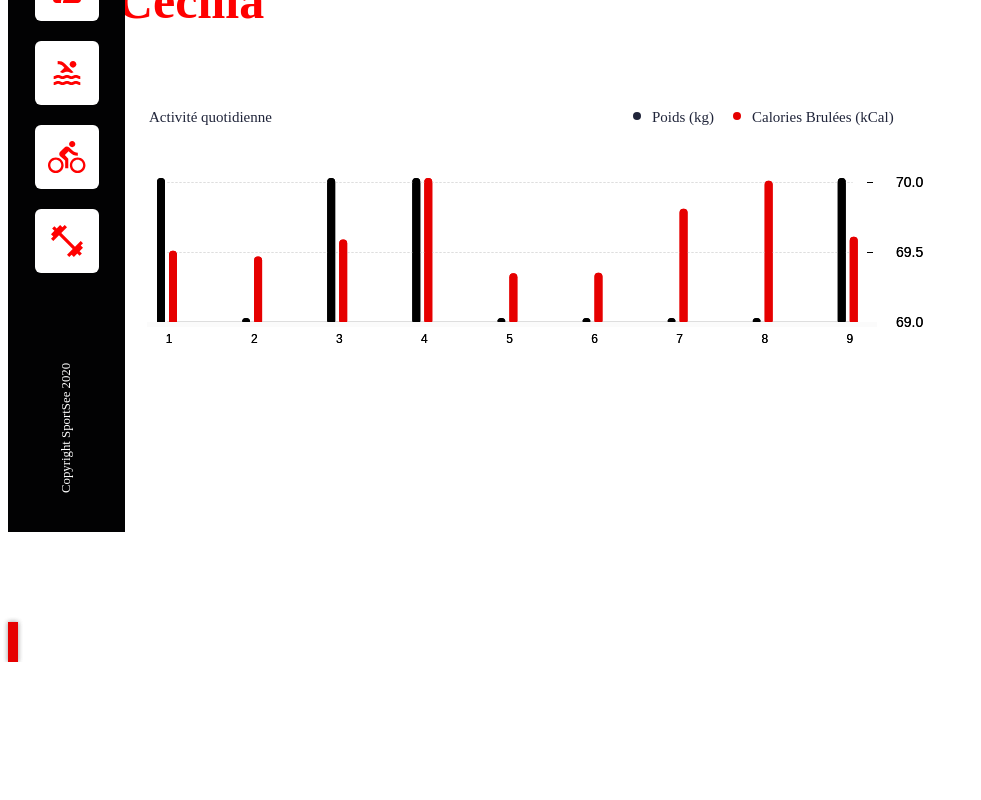
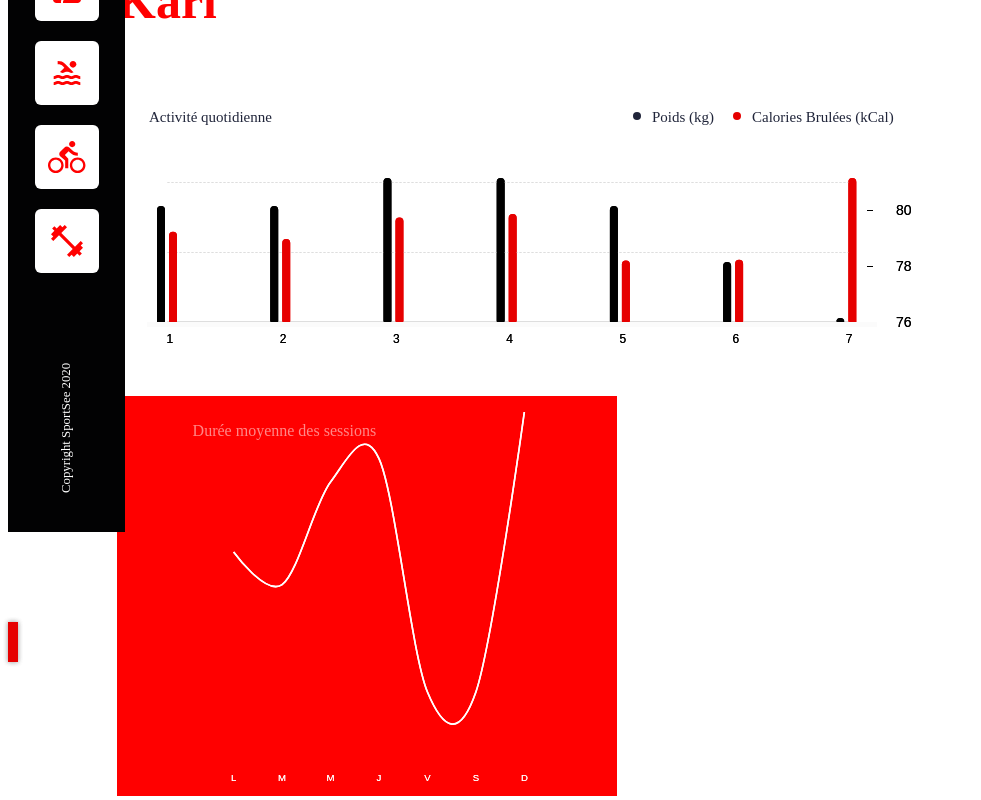
Before and after one commit to leen1515/sportsee, a React (Create React App) app in the folder sportsee/: page /profil in a window 1280 px wide. Shown: the part 277-1077 px from the top of the page, without its empty margins (0-981 px from the left). Before the commit the page ends 939 px from the top, so only its background shows below. Built offline with nearby package versions, Linux system fonts and the light colour scheme.

Commit message:
feat(): Linechart color of day in white and update getdatacalls

```diff
--- a/sportsee/src/components/Linechart.jsx
+++ b/sportsee/src/components/Linechart.jsx
@@ -13,7 +13,7 @@ function Linechart() {
                 viewBox="0 0 500 500"
                 style={{ backgroundColor: '#FF0000' }}
             >
-                 <text x="32" y="50" fill="#ffffff87" fontSize="15">
+                 <text x="32" y="50" fill="#ffffff87" fontSize="20px">
                     Durée moyenne des sessions
                 </text>
                 {datas && (
--- a/sportsee/src/components/d3/LinechartD3.jsx
+++ b/sportsee/src/components/d3/LinechartD3.jsx
@@ -44,7 +44,8 @@ function LineChartD3({ data }) {
         .call(d3.axisBottom(x)
         .tickValues(uniqueDays)
         .tickFormat((d, i) => days[i]).tickSize(0))
-        .selectAll(".domain")
+
+        xAxis.selectAll(".domain")
         .attr('opacity', 0);
 
         graphic.append("g")
@@ -52,7 +53,7 @@ function LineChartD3({ data }) {
             .selectAll(".domain")
             .attr('opacity', 0);
 
-        xAxis.selectAll("text")
+        xAxis.selectAll(".tick text")
             .attr("fill", "#ffffff")
             .attr("font-size", "12px");
 
--- a/sportsee/src/pages/profil/Profil.jsx
+++ b/sportsee/src/pages/profil/Profil.jsx
@@ -2,6 +2,7 @@ import styled from 'styled-components';
 import { useContext } from 'react';
 import { datasContext } from '../../routes/GetRoutes';
 import BarChart from '../../components/Barchart';
+import Linechart from '../../components/Linechart';
 
 const MainProfil = styled.main`
     position:absolute;
@@ -36,7 +37,7 @@ function Profil() {
             </UserName>
         </UserCard>
         <BarChart />
-
+        <Linechart />
     </MainProfil>
 }
 
--- a/sportsee/src/routes/GetRoutes.jsx
+++ b/sportsee/src/routes/GetRoutes.jsx
@@ -11,7 +11,7 @@ function GetRoutes(){
     const [datas, setDatas] = useState(null);
     const [isDataLoading, setDataLoading] = useState(true);
     const [apiStatut, setApiStatut] = useState(false);
-    const [idUserSelected, setIdUserSelected] = useState(18);
+    const [idUserSelected, setIdUserSelected] = useState(12);
 
     useEffect(() => {
         if(!apiStatut){
--- a/sportsee/src/services/getDatasCall.jsx
+++ b/sportsee/src/services/getDatasCall.jsx
@@ -49,13 +49,12 @@ export async function getDatasSection(mock, userId, apiCall) {
 
     const getDatasAverage = () => {
         const { userId, sessions } = apiCall? averageDatas.data: averageDatas;
-        console.log("user info", sessions);
+        console.log("user info average", sessions);
 
         const getAverageSession = () => {
-            const { day, sessionLength } = sessions;
-            console.log("sessions", sessions);
-            return { day, sessionLength }
+            return sessions?.map(({ day, sessionLength }, i) => ({day, sessionLength }));
         }
+        console.log('average 55', getAverageSession());
         return { userId, sessions: getAverageSession() };
     }
 
```
